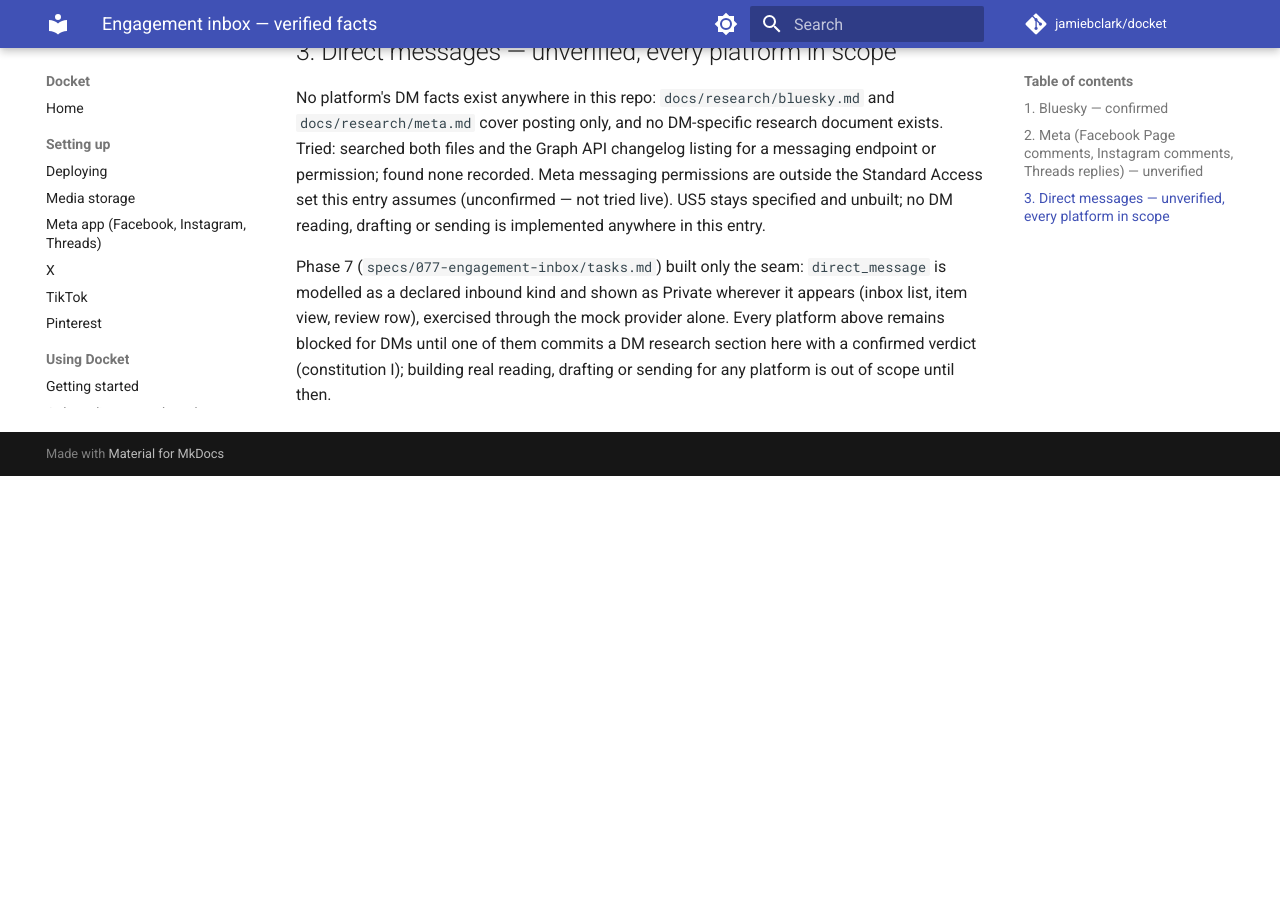
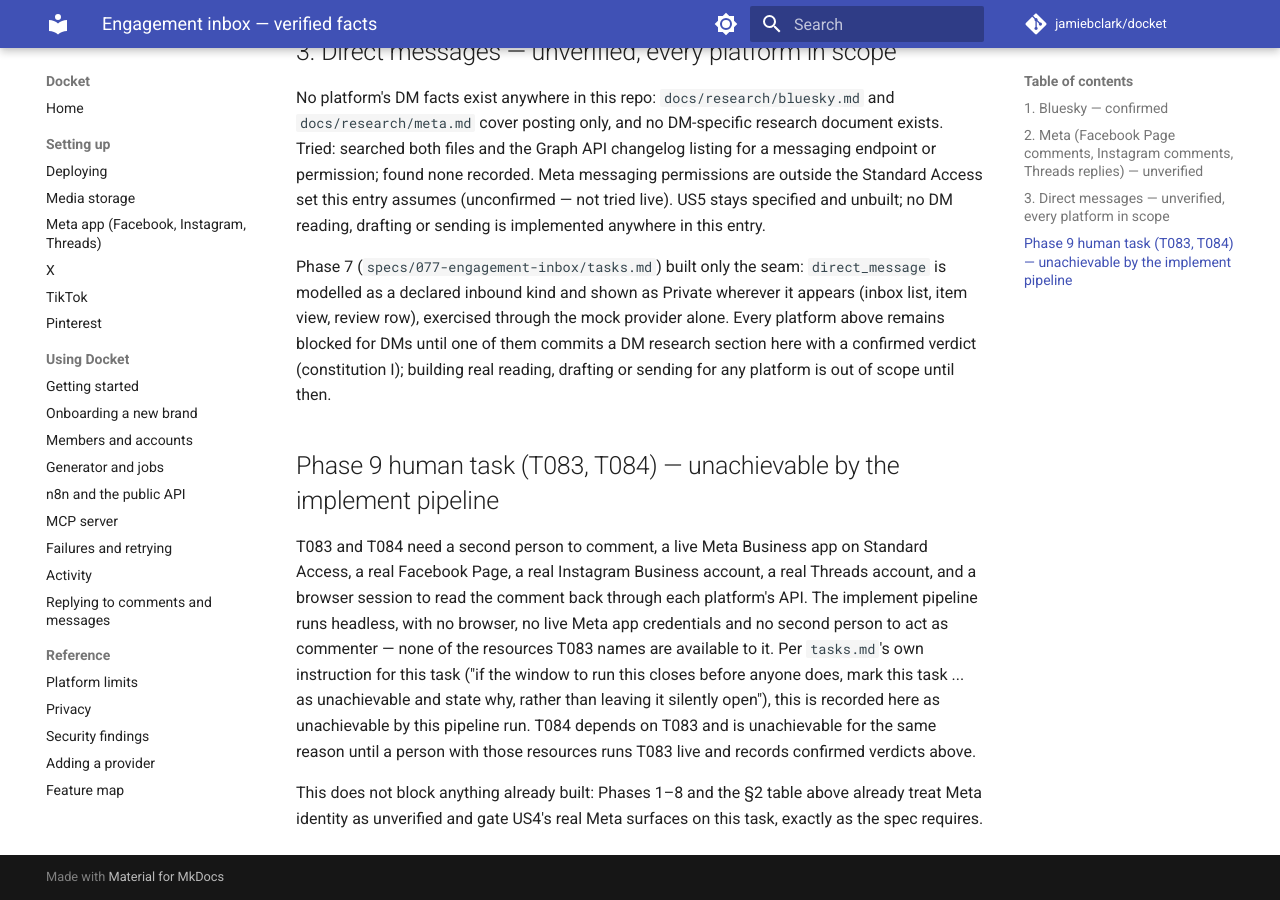
Before and after one commit to jamiebclark/docket, an MkDocs documentation site: the page built from docs/research/engagement.md, in a window 1280 px wide and 900 px high, scrolled down 3376 px. Built offline with MkDocs 1.6.1 and Material for MkDocs 9.7.7, drawn with Linux system fonts in a browser that asks for light colours; comment, search, counter and statistics services are not loaded; before the commit the page ends 3852 px from its top, so only the background shows below that.

Commit message:
chore(engagement): resolve Phase 9 human task as unachievable by pipeline
T083/T084 need a live Meta Standard Access app, real Facebook/Instagram/
Threads accounts, a second human commenter, and a browser — none available
to the headless implement pipeline. Invokes the task's own escape clause:
record it as unachievable in docs/research/engagement.md rather than leaving
it silently open, so nothing downstream deadlocks on an unrunnable task.

```diff
--- a/docs/research/engagement.md
+++ b/docs/research/engagement.md
@@ -111,3 +111,22 @@
 Every platform above remains blocked for DMs until one of them commits a DM
 research section here with a confirmed verdict (constitution I); building real
 reading, drafting or sending for any platform is out of scope until then.
+
+## Phase 9 human task (T083, T084) — unachievable by the implement pipeline
+
+T083 and T084 need a second person to comment, a live Meta Business app on
+Standard Access, a real Facebook Page, a real Instagram Business account, a
+real Threads account, and a browser session to read the comment back through
+each platform's API. The implement pipeline runs headless, with no browser,
+no live Meta app credentials and no second person to act as commenter — none
+of the resources T083 names are available to it. Per `tasks.md`'s own
+instruction for this task ("if the window to run this closes before anyone
+does, mark this task ... as unachievable and state why, rather than leaving
+it silently open"), this is recorded here as unachievable by this pipeline
+run. T084 depends on T083 and is unachievable for the same reason until a
+person with those resources runs T083 live and records confirmed verdicts
+above.
+
+This does not block anything already built: Phases 1–8 and the §2 table
+above already treat Meta identity as unverified and gate US4's real Meta
+surfaces on this task, exactly as the spec requires.
```
Also changed, not shown: specs/077-engagement-inbox/tasks.md (+2 -2 lines).
